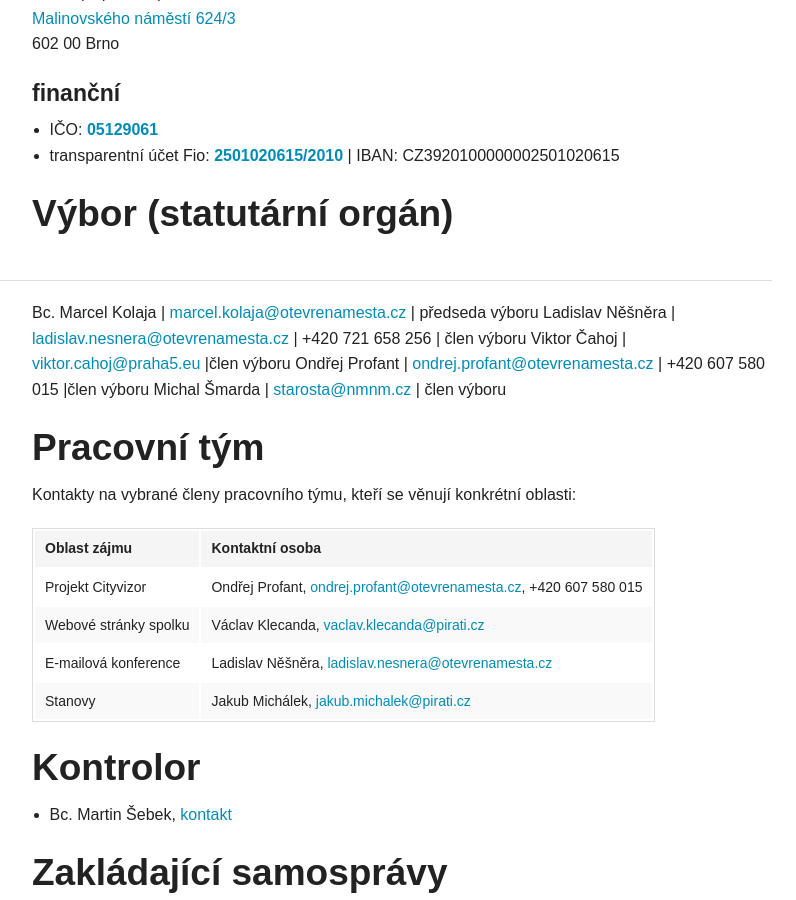
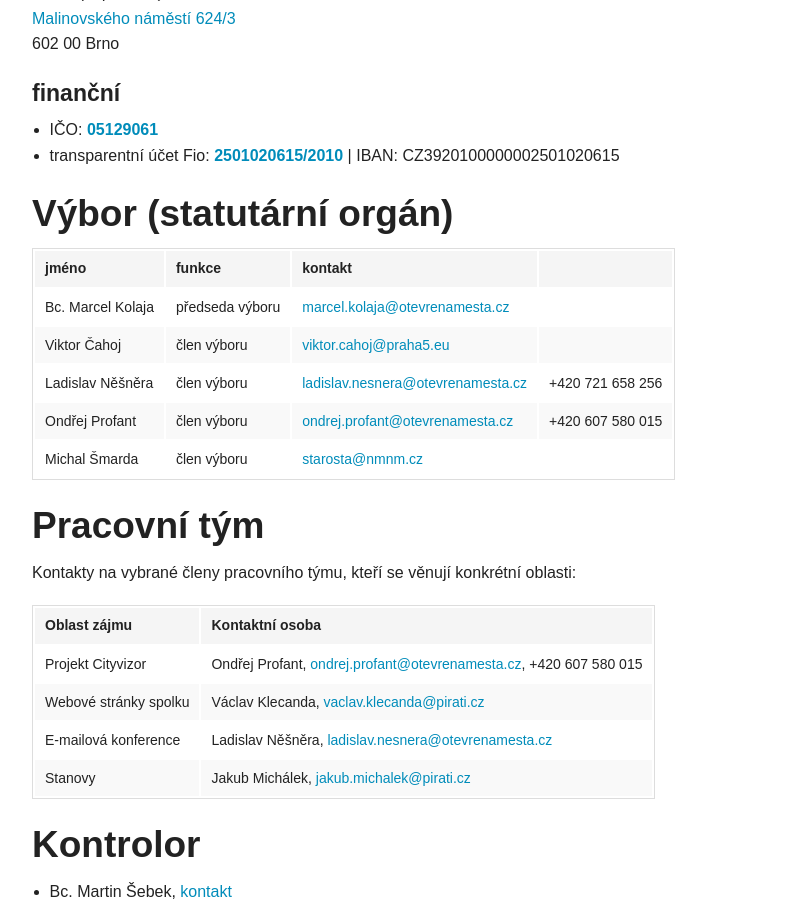
Before and after one commit to otevrenamesta/otevrenamesta.github.io, a Jekyll site: the page built from pages/kontakty.md, in a window 1280 px wide and 900 px high, scrolled down 386 px. Shown: the whole window, without its empty margins (353-1149 px from the left). Built offline with Jekyll 4.4.1, drawn with Linux system fonts in a browser that asks for light colours; nearby versions of some CDN libraries; library files that are not in the unit come from our copies.

Commit message:
aktualizace kontaktů

```diff
--- a/pages/kontakty.md
+++ b/pages/kontakty.md
@@ -30,12 +30,13 @@
 
 ## Výbor (statutární orgán)
 
----
-Bc. Marcel Kolaja | <marcel.kolaja@otevrenamesta.cz> | předseda výboru
-Ladislav Něšněra | <ladislav.nesnera@otevrenamesta.cz> | +420 721 658 256 | člen výboru
-Viktor Čahoj | <viktor.cahoj@praha5.eu> |člen výboru
-Ondřej Profant | <ondrej.profant@otevrenamesta.cz> | +420 607 580 015 |člen výboru
-Michal Šmarda | <starosta@nmnm.cz> | člen výboru
+jméno | funkce | kontakt
+--- | --- | ---
+Bc. Marcel Kolaja | předseda výboru | <marcel.kolaja@otevrenamesta.cz>
+Viktor Čahoj | člen výboru | <viktor.cahoj@praha5.eu>
+Ladislav Něšněra | člen výboru | <ladislav.nesnera@otevrenamesta.cz> | +420 721 658 256
+Ondřej Profant | člen výboru | <ondrej.profant@otevrenamesta.cz> | +420 607 580 015
+Michal Šmarda | člen výboru | <starosta@nmnm.cz>
 
 ## Pracovní tým
 
```
